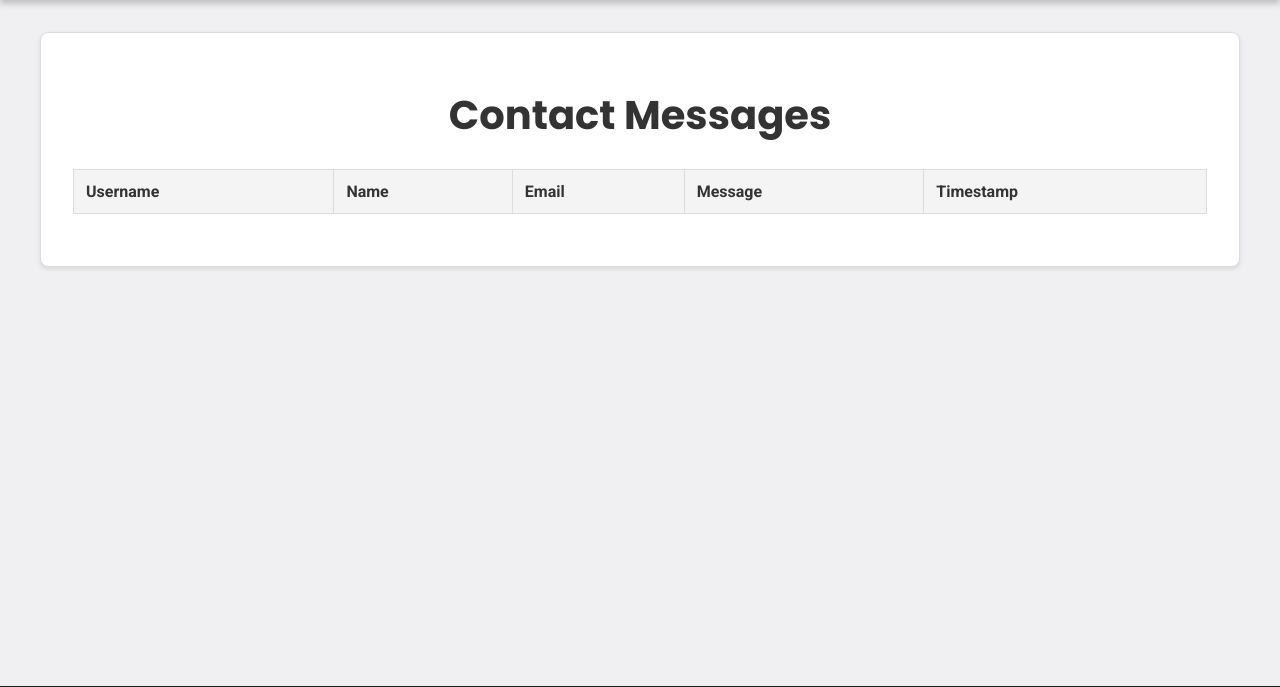
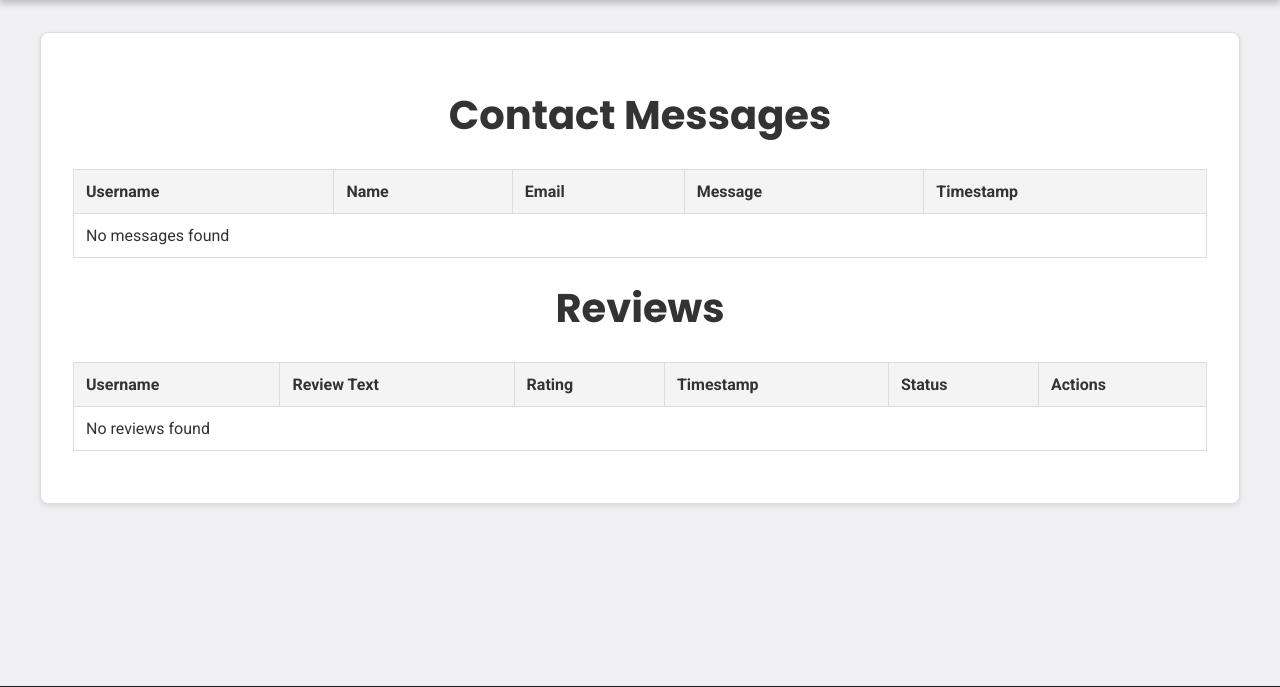
Before and after one commit to pixel123456789/my-flask-app, a Flask app: template templates/admin_messages.html in a window 1280 px wide. Shown: the part 64-751 px from the top of the page. Run offline with Flask 3, Linux system fonts and the light colour scheme; the template is opened without the code that fills it, so the values that code supplies are empty; the visitor is signed in with stand-in values (Sample User, id 1).

Commit message:
Update admin_messages.html

```diff
--- a/templates/admin_messages.html
+++ b/templates/admin_messages.html
@@ -47,7 +47,6 @@
             </div>
         </nav>
     </header>
-
     <div class="dashboard-container">
         <h2>Contact Messages</h2>
         <table class="quote-table">
@@ -61,9 +60,9 @@
                 </tr>
             </thead>
             <tbody>
+                {% if messages %}
                     {% for message in messages %}
                     <tr>
-
                         <td>{{ message.username }}</td>
                         <td>{{ message.name }}</td>
                         <td>{{ message.email }}</td>
@@ -71,9 +70,53 @@
                         <td>{{ message.timestamp }}</td>
                     </tr>
                     {% endfor %}
+                {% else %}
+                    <tr>
+                        <td colspan="5">No messages found</td>
+                    </tr>
+                {% endif %}
+            </tbody>
+        </table>
+
+        <h2>Reviews</h2>
+        <table class="quote-table">
+            <thead>
+                <tr>
+                    <th>Username</th>
+                    <th>Review Text</th>
+                    <th>Rating</th>
+                    <th>Timestamp</th>
+                    <th>Status</th>
+                    <th>Actions</th>
+                </tr>
+            </thead>
+            <tbody>
+                {% if reviews %}
+                    {% for review in reviews %}
+                    <tr>
+                        <td>{{ review.username }}</td>
+                        <td>{{ review.review_text }}</td>
+                        <td>{{ review.rating }}</td>
+                        <td>{{ review.timestamp }}</td>
+                        <td>{{ review.status }}</td>
+                        <td>
+                            <form method="post" action="{{ url_for('update_review_status') }}" style="display:inline;">
+                                <input type="hidden" name="review_id" value="{{ review.id }}">
+                                <button type="submit" name="action" value="accept" class="btn">Accept</button>
+                                <button type="submit" name="action" value="deny" class="btn">Deny</button>
+                            </form>
+                        </td>
+                    </tr>
+                    {% endfor %}
+                {% else %}
+                    <tr>
+                        <td colspan="6">No reviews found</td>
+                    </tr>
+                {% endif %}
             </tbody>
         </table>
     </div>
+
     <footer>
         <p>&copy; 2024 Liam Kinnaird. All rights reserved.</p>
     </footer>
```
Lines whose indentation alone changed are shown as unchanged.
